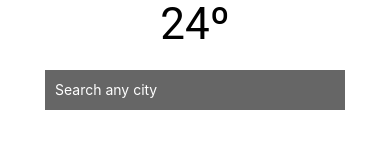
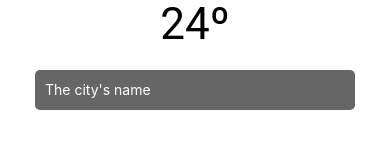
Before and after one commit to VictorParodi/Weather, a React Native app: screen / in a window 390 px wide. Shown: the part 405-554 px from the top of the page. Built offline with nearby package versions, Linux system fonts and the light colour scheme.

Commit message:
app1 commit 3: using TextInput from a custom component

```diff
--- a/App.js
+++ b/App.js
@@ -1,6 +1,7 @@
 import React from 'react';
-import { StyleSheet, Text, View, Platform, TextInput, KeyboardAvoidingView } from 'react-native';
+import { StyleSheet, Text, Platform, KeyboardAvoidingView } from 'react-native';
 
+import SearchInput from './components/SearchInput';
 export default class App extends React.Component {
   render() {
     return (
@@ -9,13 +10,7 @@ export default class App extends React.Component {
         <Text style={[styles.smallText, styles.textStyle]}>Light Cloud</Text>
         <Text style={[styles.largeText, styles.textStyle]}>24º</Text>
 
-        <TextInput
-          autoCorrect={false}
-          placeholder="Search any city"
-          placeholderTextColor="white"
-          style={styles.textInput}
-          clearButtonMode="always"
-        />
+        <SearchInput placeholder="The city's name" />
       </KeyboardAvoidingView>
     );
   }
@@ -47,16 +42,5 @@ const styles = StyleSheet.create({
 
   smallText: {
     fontSize: 18
-  },
-
-  textInput: {
-    backgroundColor: '#666',
-    color: 'white',
-    height: 40,
-    width: 300,
-    marginTop: 20,
-    marginHorizontal: 20,
-    paddingHorizontal: 10,
-    alignSelf: 'center',
   }
 });
--- /dev/null
+++ b/components/SearchInput.js
@@ -0,0 +1,38 @@
+import React, { Component } from 'react';
+import { View, TextInput, StyleSheet } from 'react-native';
+
+class SearchInput extends Component {
+    render() {
+        return (
+            <View style={styles.container}>
+                <TextInput
+                    autoCorrect={false}
+                    placeholder={this.props.placeholder}
+                    placeholderTextColor="white"
+                    style={styles.textInput}
+                    underlineColorAndroid="transparent"
+                    clearButtonMode="always"
+                />
+            </View>
+        )
+    }
+}
+
+const styles = StyleSheet.create({
+    container: {
+        backgroundColor: '#666',
+        height: 40,
+        marginTop: 20,
+        marginHorizontal: 20,
+        paddingHorizontal: 10,
+        borderRadius: 5
+    },
+
+    textInput: {
+        flex: 1,
+        color: 'white',
+        width: 300
+    }
+});
+
+export default SearchInput;
```
